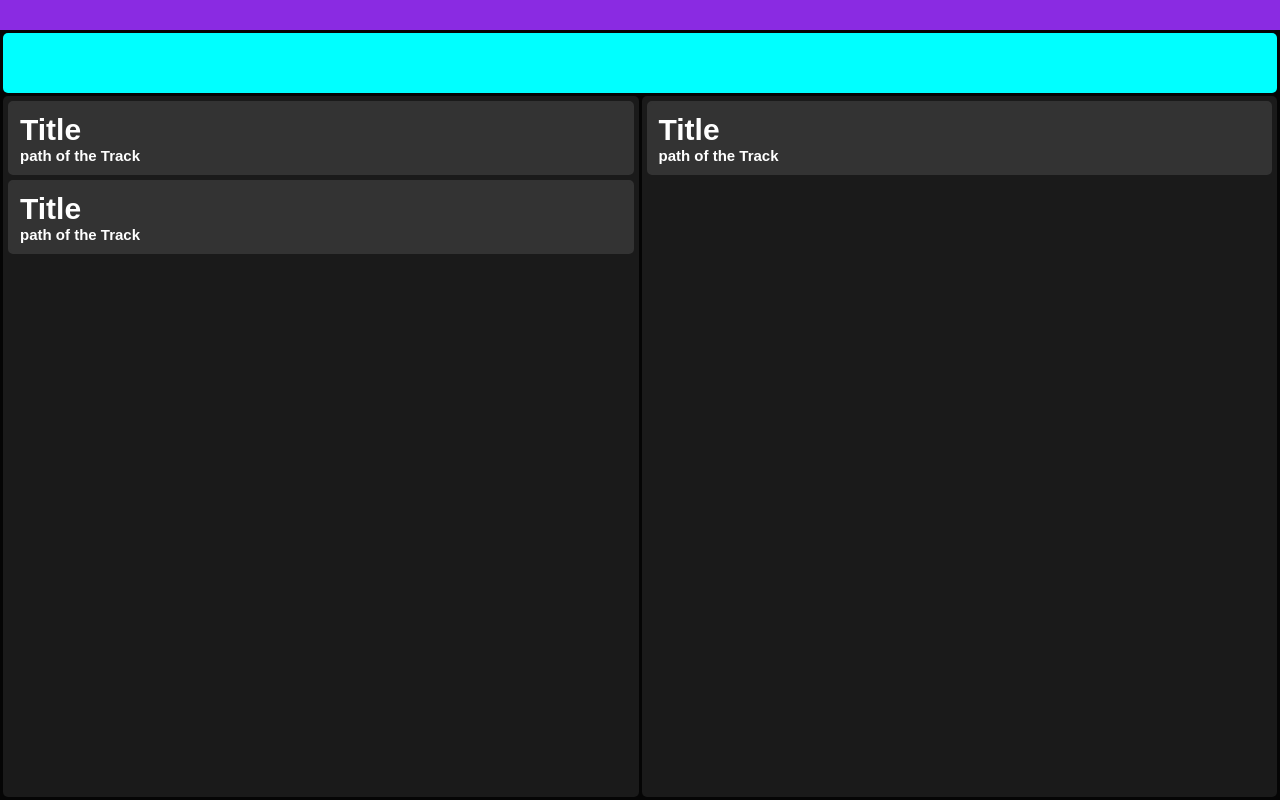
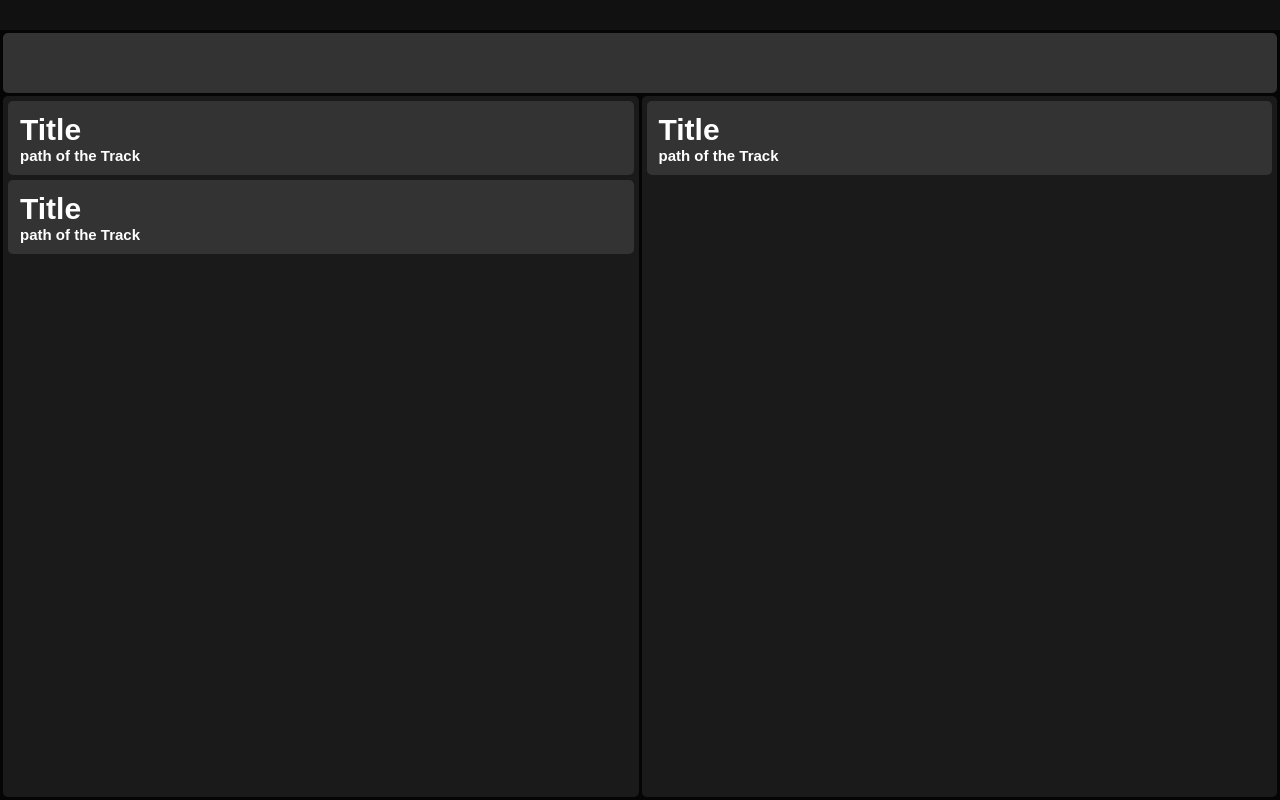
Before and after one commit to fynn-gr/Stagetune, a Vue app: page / in a window 1280 px wide. Built offline with nearby package versions, Linux system fonts and the light colour scheme.

Commit message:
base layout

```diff
--- a/src/components/playBar.vue
+++ b/src/components/playBar.vue
@@ -24,7 +24,7 @@ export default {
 	grid-area: playBar;
 
 	border-radius: 5px;
-	background-color: aqua;
+	background-color: #333;;
 }
 
 </style>
--- a/src/components/playlistItem.vue
+++ b/src/components/playlistItem.vue
@@ -39,6 +39,7 @@ export default {
 
 	&.selected {
 		border-color: rgb(0, 127, 212);
+		background-color: rgb(51, 51, 51);
 	}
 
 	&.playing {
--- a/src/components/topBar.vue
+++ b/src/components/topBar.vue
@@ -25,7 +25,7 @@ export default {
 	width: 100vw;
 	height: 30px;
 
-	background-color: blueviolet;
+	background-color: #111;
 }
 
 </style>
--- /dev/null
+++ b/src/windowPreferences/preferences.vue
@@ -0,0 +1,60 @@
+<template>
+	<topBar/>
+	<div class="mainFrame">
+	</div>
+</template>
+
+
+
+
+<script>
+
+import topBar from "./components/topBar.vue";
+
+export default {
+	name: "App",
+	components: {
+		topBar,
+	},
+};
+
+</script>
+
+
+
+
+<style lang="scss">
+
+* {
+	margin: 0;
+	padding: 0;
+	font-family: Arial, Helvetica, sans-serif;
+}
+
+body {
+	background-color: rgb(5, 5, 5);
+}
+
+#app {
+	box-sizing: border-box;
+	width: 100vw;
+
+	-webkit-font-smoothing: antialiased;
+	-moz-osx-font-smoothing: grayscale;
+
+
+}
+
+.mainFrame {
+	display: grid;
+	box-sizing: border-box;
+	height: calc(100vh - 30px);
+	padding: 3px;
+	grid-template-columns: 1fr 1fr;
+	grid-template-rows: 60px 1fr;
+	grid-template-areas:'playBar   playBar'
+						'trackList playList';
+	gap: 3px;
+}
+
+</style>
```
Also changed, not shown: src/assets/logo.png (deleted), src/windowPreferences/preferences.js (added), 1 other file (tests, documents, lock files or other folders).
